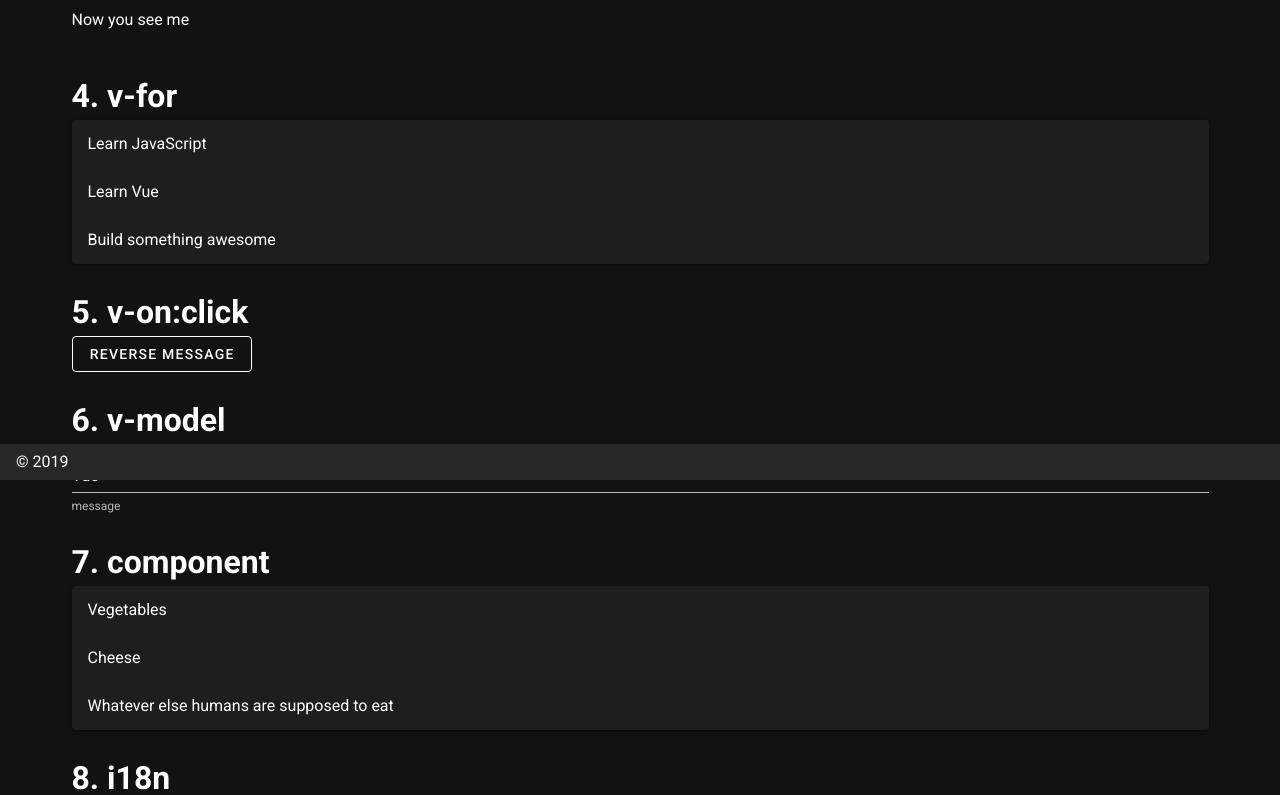
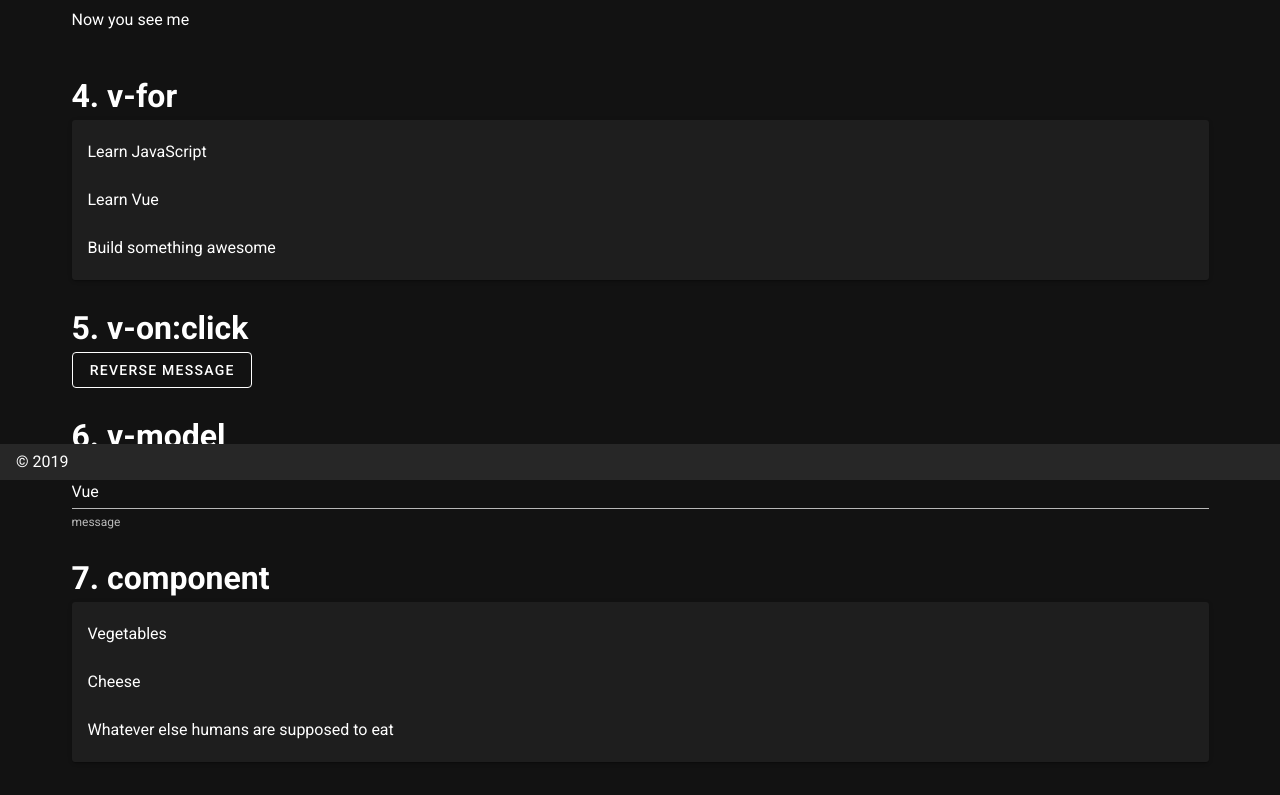
Before and after one commit to foranything/vue-, a Nuxt app in the folder nuxt-app/: page /page1 in a window 1280 px wide. Shown: the part 320-1115 px from the top of the page. Built offline with nearby package versions, Linux system fonts and the light colour scheme.

Commit message:
add v-list

```diff
--- a/nuxt-app/pages/page1.vue
+++ b/nuxt-app/pages/page1.vue
@@ -24,11 +24,13 @@
       <h1>4. v-for</h1>
       <div id="app-4">
         <v-card>
+          <v-list>
             <v-list-item v-bind:key="todo.id" v-for="todo in todos">
               <v-list-item-content>
                 <v-list-item-title>{{ todo.text }}</v-list-item-title>
               </v-list-item-content>
             </v-list-item>
+          </v-list>
         </v-card>
       </div>
       <br />
@@ -57,11 +59,13 @@
       <h1>7. component</h1>
       <div id="app-7">
         <v-card>
+          <v-list>
             <todo-item
               v-for="item in groceryList"
               v-bind:todo="item"
               v-bind:key="item.id">
             </todo-item>
+          </v-list>
         </v-card>
       </div>
       <br />
```
Lines whose indentation alone changed are shown as unchanged.
